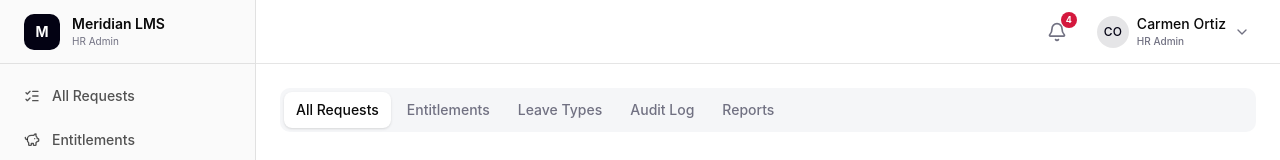
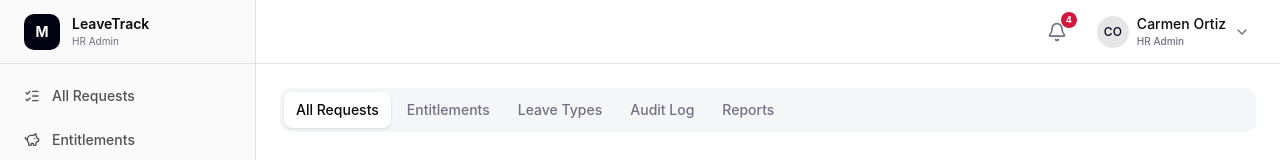
Before and after one commit to kiannagragg/ai-sdlc-training, a Next.js app: page /admin in a window 1280 px wide. Shown: the top 160 px of the page. Built offline with nearby package versions, Linux system fonts and the light colour scheme.

Commit message:
feat(ui): Modified dashboard pages

```diff
--- a/app/layout.tsx
+++ b/app/layout.tsx
@@ -7,8 +7,8 @@ import './globals.css';
 import { Toaster } from 'sonner';
 
 export const metadata: Metadata = {
-  title: { default: 'Meridian LMS', template: '%s | Meridian LMS' },
-  description: 'Leave Management System for Meridian Corporation',
+  title: { default: 'LeaveTrack', template: '%s | LeaveTrack' },
+  description: 'Leave Management System',
 };
 
 export default function RootLayout({ children }: { children: React.ReactNode }) {
--- a/components/lms/app-shell.tsx
+++ b/components/lms/app-shell.tsx
@@ -120,7 +120,7 @@ export function AppShell({ children, role }: AppShellProps) {
             <span className="text-sm font-bold text-primary-foreground">M</span>
           </div>
           <div className="flex flex-col">
-            <span className="text-sm font-semibold text-sidebar-foreground">Meridian LMS</span>
+            <span className="text-sm font-semibold text-sidebar-foreground">LeaveTrack</span>
             <span className="text-[10px] text-muted-foreground">{roleLabels[role]}</span>
           </div>
           <button
--- a/components/lms/sysadmin-portal.tsx
+++ b/components/lms/sysadmin-portal.tsx
@@ -86,7 +86,7 @@ export function SysAdminPortal() {
           <p className="text-sm font-medium text-blue-800">System Administration Scope</p>
           <p className="text-xs text-blue-700">
             You have full access to manage users, roles, and system-wide settings across all
-            departments, offices, and branches of Meridian Corporation.
+            departments, offices, and branches of the corporation.
           </p>
         </div>
       </div>
```
